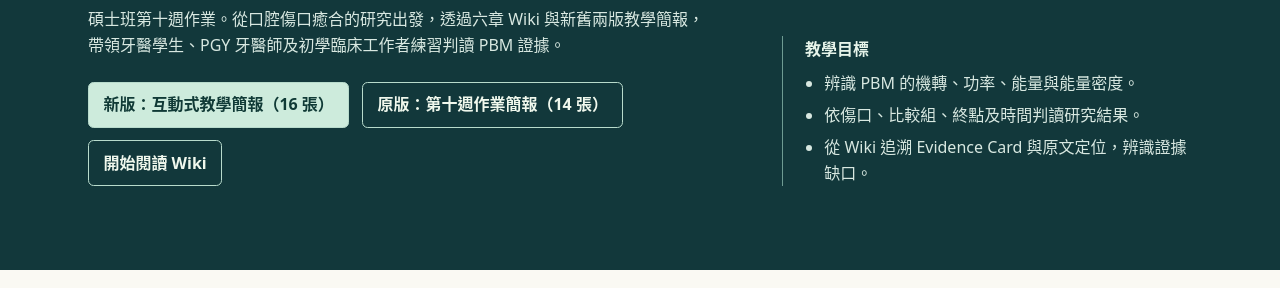
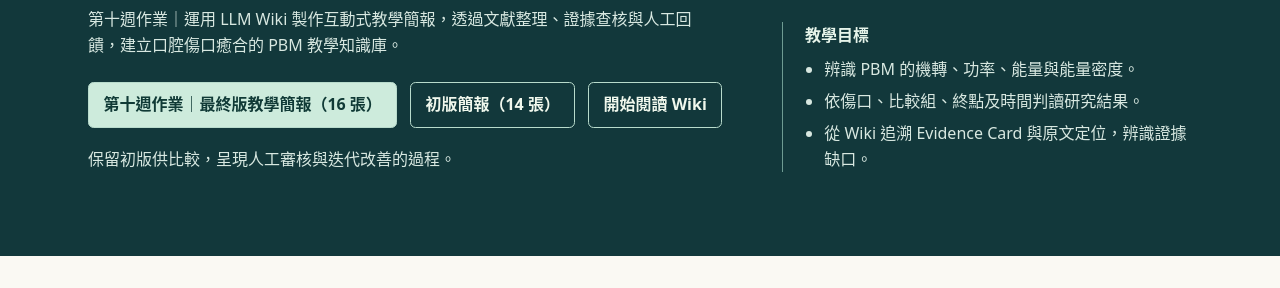
Before and after one commit to nycuhhtc-debug/pbm-oral-wound-wiki, a plain HTML site: page index.html in a window 1280 px wide. Shown: the part 349-637 px from the top of the page. Drawn offline with Linux system fonts and the light colour scheme.

Commit message:
Clarify final week-ten deck on project homepage

```diff
--- a/index.html
+++ b/index.html
@@ -97,12 +97,13 @@
     <div class="wrap hero-grid">
       <div>
         <h1 id="title" lang="en">Photobiomodulation (PBM) in Oral Wound Healing</h1>
-        <p>碩士班第十週作業。從口腔傷口癒合的研究出發，透過六章 Wiki 與新舊兩版教學簡報，帶領牙醫學生、PGY 牙醫師及初學臨床工作者練習判讀 PBM 證據。</p>
+        <p>第十週作業｜運用 LLM Wiki 製作互動式教學簡報，透過文獻整理、證據查核與人工回饋，建立口腔傷口癒合的 PBM 教學知識庫。</p>
         <div class="actions">
-          <a class="button" href="slides/teaching-deck.html">新版：互動式教學簡報（16 張）</a>
-          <a class="button secondary" href="slides/deck.html">原版：第十週作業簡報（14 張）</a>
+          <a class="button" href="slides/teaching-deck.html">第十週作業｜最終版教學簡報（16 張）</a>
+          <a class="button secondary" href="slides/deck.html">初版簡報（14 張）</a>
           <a class="button secondary" href="#wiki">開始閱讀 Wiki</a>
         </div>
+        <p>保留初版供比較，呈現人工審核與迭代改善的過程。</p>
       </div>
       <div class="goals">
         <h2>教學目標</h2>
```
